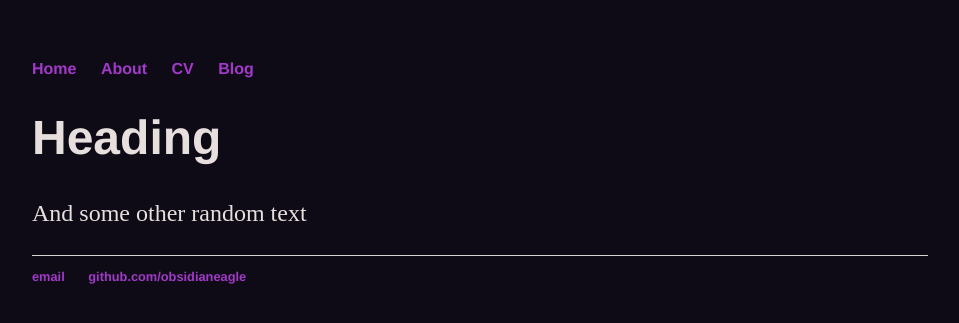
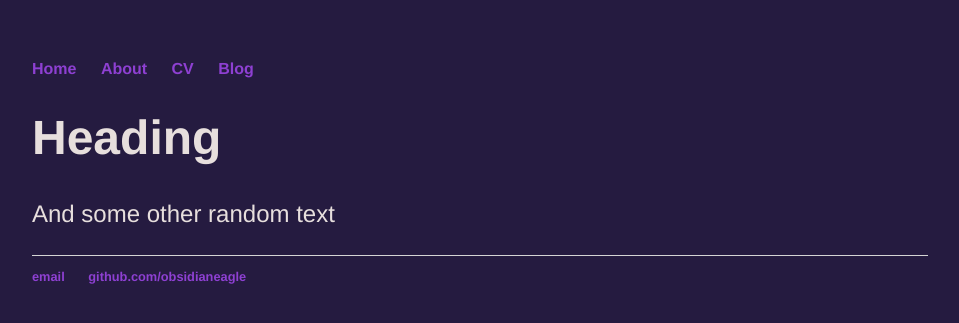
Before and after one commit to ObsidianEagle/ObsidianEagle.github.io, a Jekyll site: the page built from index.html, in a window 1280 px wide. Shown: the top 323 px of the page, without its empty margins (160-1119 px from the left). Built offline with Jekyll 4.4.1, drawn with Linux system fonts in a browser that asks for light colours.

Commit message:
Updated CSS

```diff
--- a/css/main.css
+++ b/css/main.css
@@ -1,18 +1,18 @@
 /*
 Colour scheme:
-    Dark (Background) - #0E0B16
+    Dark (Background) - #251B40
     Light (Text) - #E7DFDD
-    Lilac (Accents) - #A239CA
+    Violet (Accents) - #8E40D2
     Indigo (Features) - #4717F6
 */
 
 body {
     margin: 60px auto;
     width: 70%;
-    background-color: #0E0B16;
+    background-color: #251B40;
 }
 nav ul, footer ul {
-    font-family:'Helvetica', 'Arial', 'Sans-Serif';
+    font-family:'Helvetica', 'Verdana', 'Sans-Serif';
     padding: 0px;
     list-style: none;
     font-weight: bold;
@@ -23,19 +23,20 @@ nav ul li, footer ul li {
 }
 a {
     text-decoration: none;
-    color: #A239CA;
+    color: #8E40D2;
 }
 a:hover {
     text-decoration: underline;
 }
 h1 {
     font-size: 3em;
-    font-family:'Helvetica', 'Arial', 'Sans-Serif';
+    font-family:'Helvetica', 'Verdana', 'Sans-Serif';
     color: #E7DFDD;
 }
 p {
     font-size: 1.5em;
     line-height: 1.4em;
+    font-family:'Helvetica', 'Verdana', 'Sans-Serif';
     color: #E7DFDD;
 }
 footer {
```
